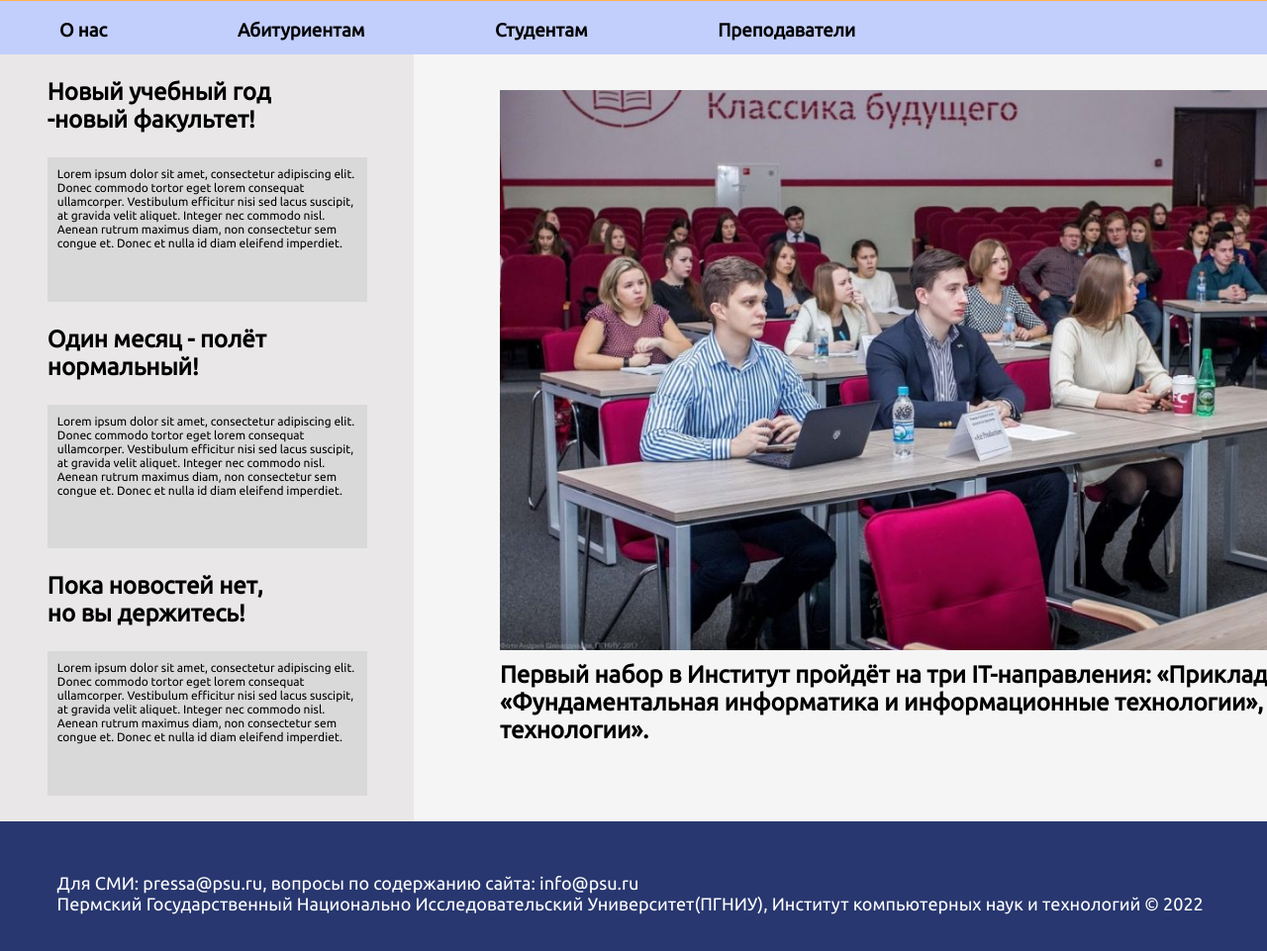
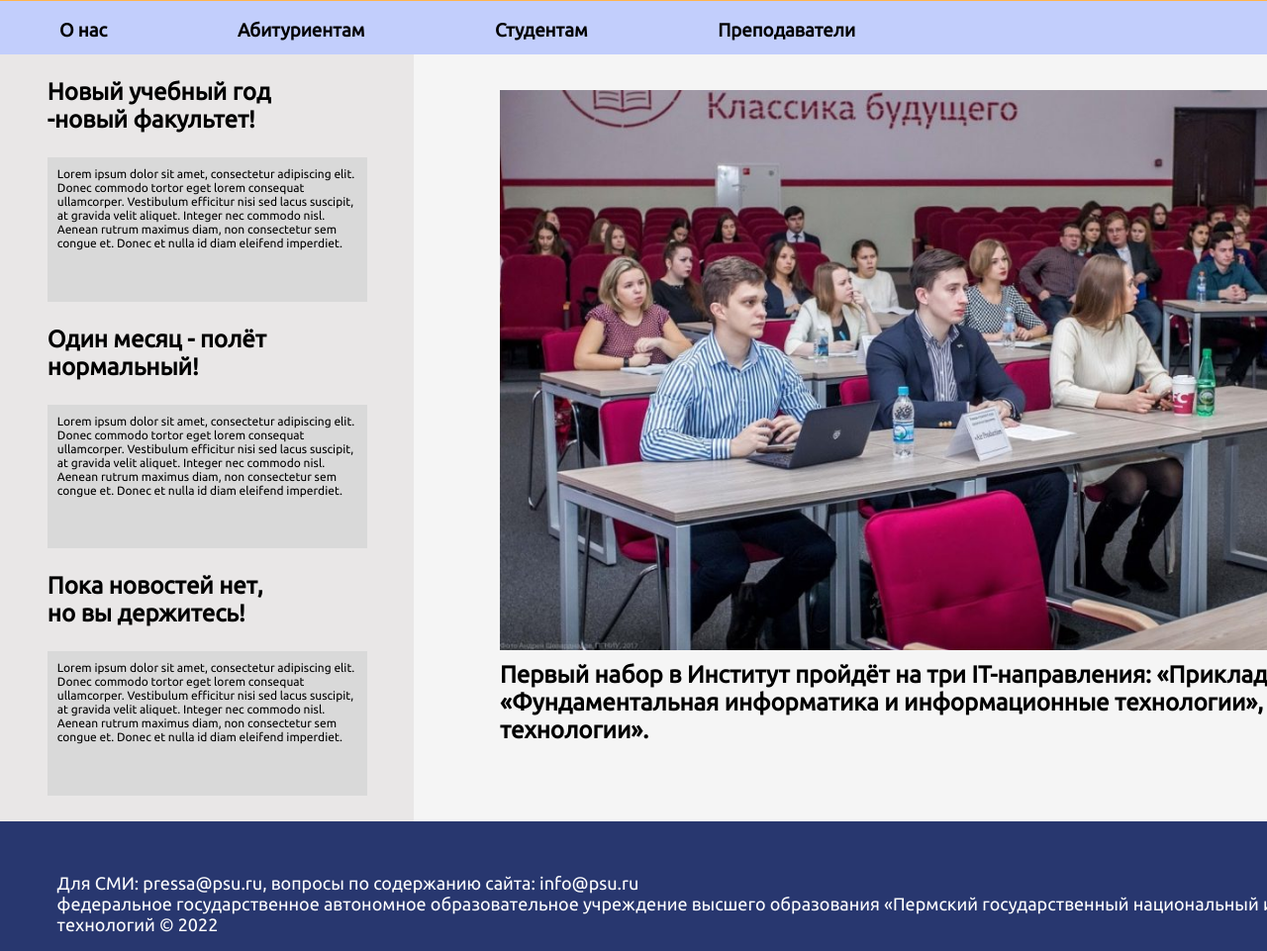
Before and after one commit to joinplex/web-2, a plain HTML site: page 3 лаба/index.html in a window 1280 px wide. Shown: the part 119-1080 px from the top of the page at 99% size. Drawn offline with Linux system fonts and the light colour scheme.

Commit message:
Update index.html

```diff
--- a/3 лаба/index.html
+++ b/3 лаба/index.html
@@ -52,7 +52,7 @@ color: #000000;
 <div id='students'> <img src="images/NOT happy students.jpg" width="850"> </div>
 <div id='text'> Первый набор в Институт пройдёт на три IT-направления: «Прикладная математика и информатика», «Фундаментальная информатика и информационные технологии», «Информационные системы и технологии». </div>
 <footer id='footback'>
-<footer id='foottext'> Для СМИ: pressa@psu.ru, вопросы по содержанию сайта: info@psu.ru<br>Пермский Государственный Национально Исследовательский Университет(ПГНИУ), Институт компьютерных наук и технологий © 2022</footer>
+<footer id='foottext'> Для СМИ: pressa@psu.ru, вопросы по содержанию сайта: info@psu.ru<br>федеральное государственное автономное образовательное учреждение высшего образования «Пермский государственный национальный исследовательский университет», Институт компьютерных наук и технологий © 2022</footer>
 <footer id='footlogo'> <img src="images/footer-vk.png" width="40"> </footer>
 <footer>
 </body>
```
